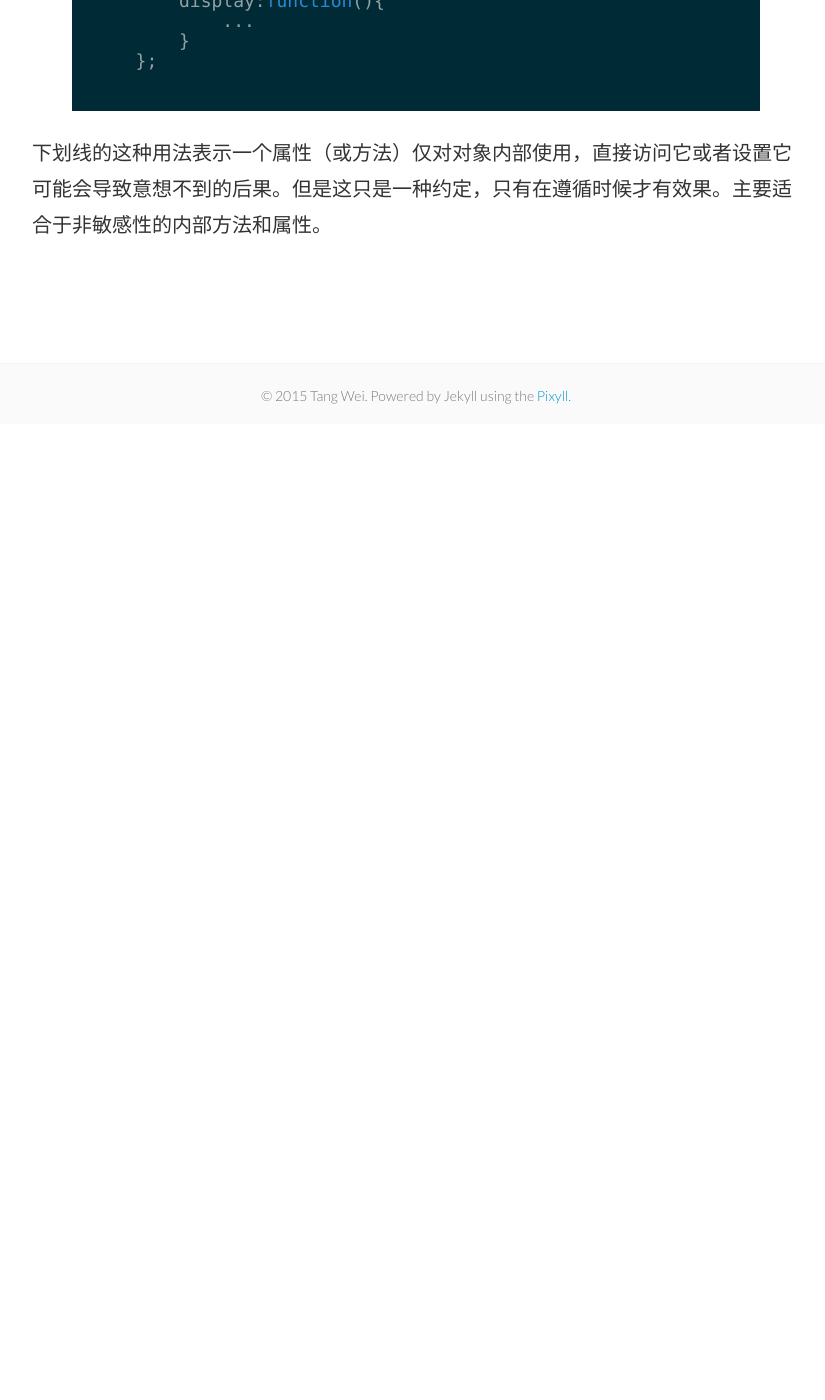
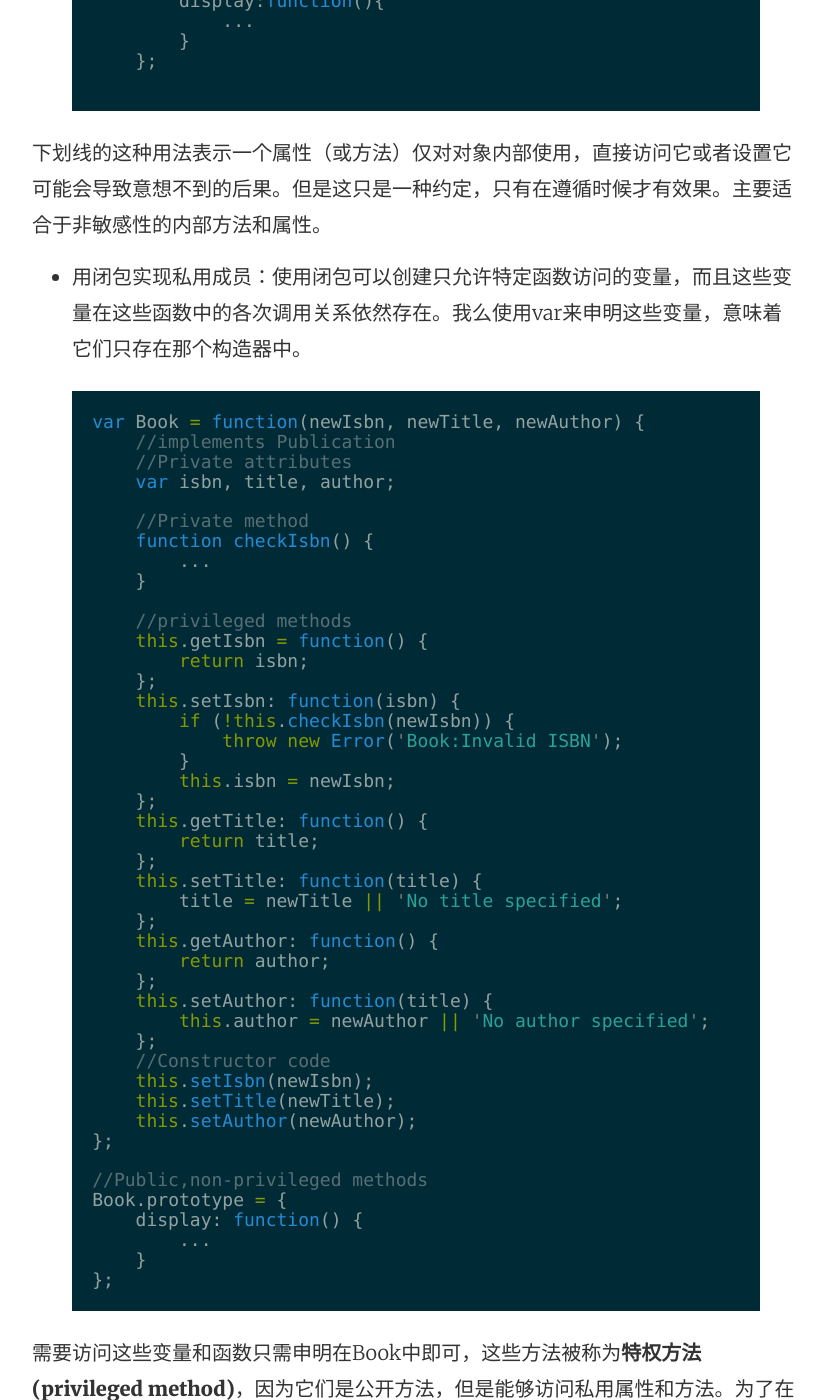
Before and after one commit to tw93/tw93.github.io, a Jekyll site: the page built from _posts/2015-06-09-Talking-about-JavaScript-design-patterns.md, in a window 1280 px wide and 1400 px high, scrolled down 5231 px. Shown: the whole window, without its empty margins (224-1049 px from the left). Built offline with Jekyll 4.4.1, drawn with Linux system fonts in a browser that asks for light colours; comment, search, counter and statistics services are not loaded; before the commit the page ends 5655 px from its top, so only the background shows below that; some of the changed text lies outside the part shown.

Commit message:
about the three

```diff
--- a/_posts/2015-06-09-Talking-about-JavaScript-design-patterns.md
+++ b/_posts/2015-06-09-Talking-about-JavaScript-design-patterns.md
@@ -158,3 +158,58 @@ JavaScript中创建对象的基本模式有3中：
     {%endhighlight%}
 
 下划线的这种用法表示一个属性（或方法）仅对对象内部使用，直接访问它或者设置它可能会导致意想不到的后果。但是这只是一种约定，只有在遵循时候才有效果。主要适合于非敏感性的内部方法和属性。
+
+ - 用闭包实现私用成员：使用闭包可以创建只允许特定函数访问的变量，而且这些变量在这些函数中的各次调用关系依然存在。我么使用var来申明这些变量，意味着它们只存在那个构造器中。
+{% highlight javascript %}
+var Book = function(newIsbn, newTitle, newAuthor) {
+    //implements Publication
+    //Private attributes
+    var isbn, title, author;
+
+    //Private method
+    function checkIsbn() {
+        ...
+    }
+
+    //privileged methods
+    this.getIsbn = function() {
+        return isbn;
+    };
+    this.setIsbn: function(isbn) {
+        if (!this.checkIsbn(newIsbn)) {
+            throw new Error('Book:Invalid ISBN');
+        }
+        this.isbn = newIsbn;
+    };
+    this.getTitle: function() {
+        return title;
+    };
+    this.setTitle: function(title) {
+        title = newTitle || 'No title specified';
+    };
+    this.getAuthor: function() {
+        return author;
+    };
+    this.setAuthor: function(title) {
+        this.author = newAuthor || 'No author specified';
+    };
+    //Constructor code
+    this.setIsbn(newIsbn);
+    this.setTitle(newTitle);
+    this.setAuthor(newAuthor);
+};
+
+//Public,non-privileged methods
+Book.prototype = {
+    display: function() {
+        ...
+    }
+};
+{%endhighlight%}
+
+需要访问这些变量和函数只需申明在Book中即可，这些方法被称为**特权方法(privileged method)**，因为它们是公开方法，但是能够访问私用属性和方法。为了在外部访问这些特权函数，它们的前面都被加上了关键字this。
+
+**封装的优缺点**
+封装保护了内部数据的完整性。通过将数据的访问限制为取值器和赋值器这两个方法，可以获得对取值和赋值的完全控制；同时封装可以使重构变得更轻松；通过只公开那些在接口中规定的方法，可以弱化模块间的耦合，这是面向对象设计最重要的原则之一。
+
+但是私用方法很难进行测试，因为它们及其内部变量都是私用的，所以在外部很难访问它们；同时封装意味着不得不与复杂的作用链打交道，而这会使错误调试更加困难；同时在JavaScript中实现封装很困难，没有对封装提供内置的支持，必须依赖一些其他的技术。
```
